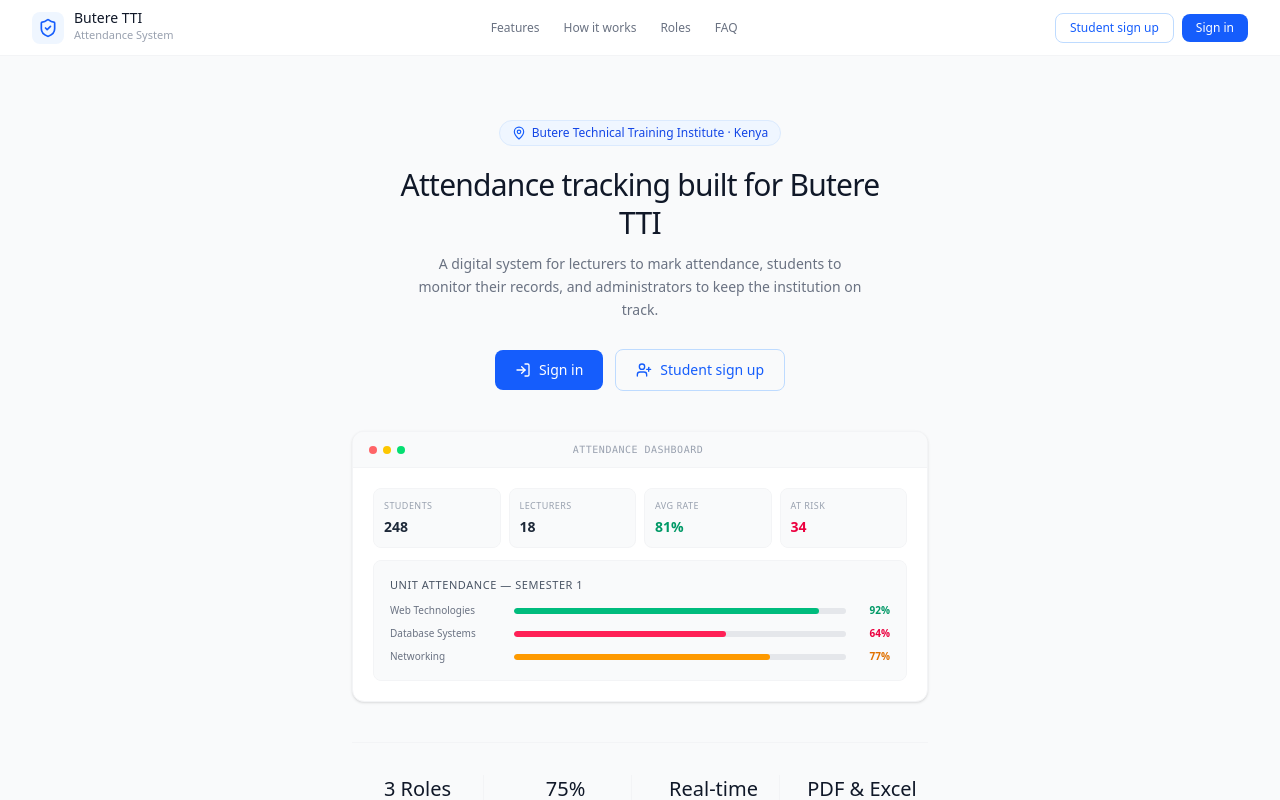
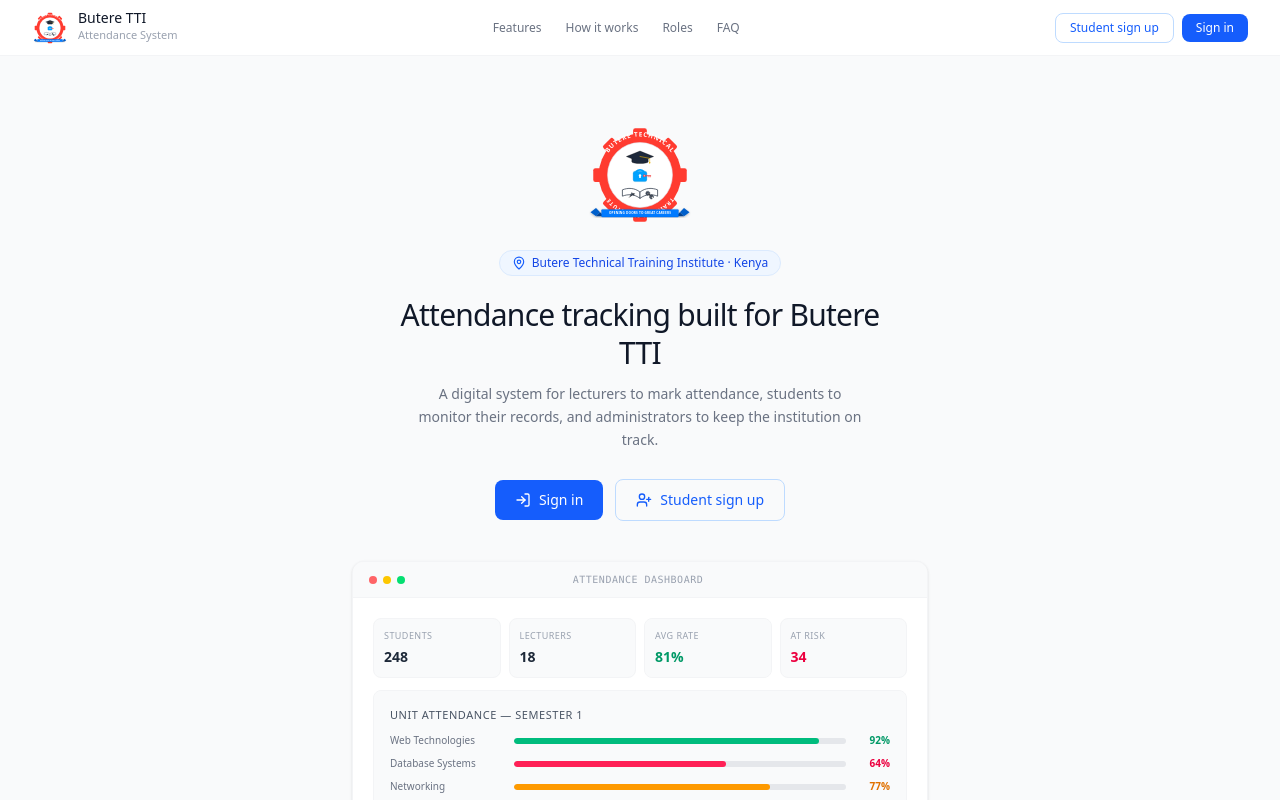
Before and after one commit to amanicollectivesupport-create/buteretti_attendance_system, a React (Vite) app: page /#/ in a window 1280 px wide. Shown: the top 800 px of the page. Built offline with nearby package versions, Linux system fonts and the light colour scheme; no server answers.

Commit message:
feat: add ButereLogo component to landing page
Replace generic icon with Butere TTI branding on the navigation bar and hero section for better visual identity.

```diff
--- a/src/pages/Landing.jsx
+++ b/src/pages/Landing.jsx
@@ -1,6 +1,7 @@
 import React, { useEffect, useState } from 'react';
 import { useNavigate } from 'react-router-dom';
 import { useAuth } from '../context/AuthContext';
+import ButereLogo from '../components/ButereLogo';
 import {
   ShieldCheck,
   MapPin,
@@ -105,9 +106,7 @@
       <nav className="sticky top-0 z-50 bg-white border-b border-gray-100 h-14 px-4 md:px-8 flex items-center justify-between">
         {/* LEFT — Brand */}
         <div className="flex items-center gap-2.5">
-          <div className="w-8 h-8 bg-blue-50 text-blue-600 rounded-lg flex items-center justify-center">
-            <ShieldCheck className="w-5 h-5 text-blue-600" />
-          </div>
+          <ButereLogo size={36} />
           <div>
             <span className="text-sm font-medium text-gray-900 leading-none block">Butere TTI</span>
             <span className="text-[11px] text-gray-400 block mt-0.5 font-medium">Attendance System</span>
@@ -161,6 +160,9 @@
 
       {/* SECTION 2 — HERO */}
       <header className="bg-gray-50 border-b border-gray-100 py-16 px-4 md:px-8 text-center flex flex-col items-center">
+        {/* LOGO */}
+        <ButereLogo size={110} className="mb-5" />
+
         {/* BADGE */}
         <div className="bg-blue-50 text-blue-700 text-xs font-medium px-3 py-1 rounded-full border border-blue-100 inline-flex items-center gap-1.5 mb-5">
           <MapPin className="w-3.5 h-3.5 text-blue-600" />
@@ -523,6 +525,9 @@
 
       {/* SECTION 6 — CTA (bottom) */}
       <section className="py-16 px-4 md:px-8 text-center bg-gray-50 border-b border-gray-100 flex flex-col items-center">
+        {/* LOGO */}
+        <ButereLogo size={100} className="mb-5" />
+
         {/* BADGE */}
         <div className="bg-blue-50 text-blue-700 text-xs font-medium px-3 py-1 rounded-full border border-blue-100 inline-flex items-center gap-1.5 mb-5">
           <MapPin className="w-3.5 h-3.5 text-blue-600" />
@@ -562,11 +567,14 @@
       <footer className="border-t border-gray-100 py-6 px-4 md:px-8 bg-white">
         <div className="max-w-5xl mx-auto w-full flex flex-col sm:flex-row items-center justify-between gap-4">
           {/* LEFT */}
-          <div className="text-center sm:text-left">
-            <span className="text-xs font-semibold text-gray-800 block">Butere TTI Attendance System</span>
-            <span className="text-[10px] text-gray-400 block mt-1 font-medium">
-              &copy; 2026 Butere Technical Training Institute
-            </span>
+          <div className="flex flex-col sm:flex-row items-center gap-3 text-center sm:text-left">
+            <ButereLogo size={36} />
+            <div>
+              <span className="text-xs font-semibold text-gray-800 block">Butere TTI Attendance System</span>
+              <span className="text-[10px] text-gray-400 block mt-1 font-medium">
+                &copy; 2026 Butere Technical Training Institute
+              </span>
+            </div>
           </div>
 
           {/* RIGHT */}
```
